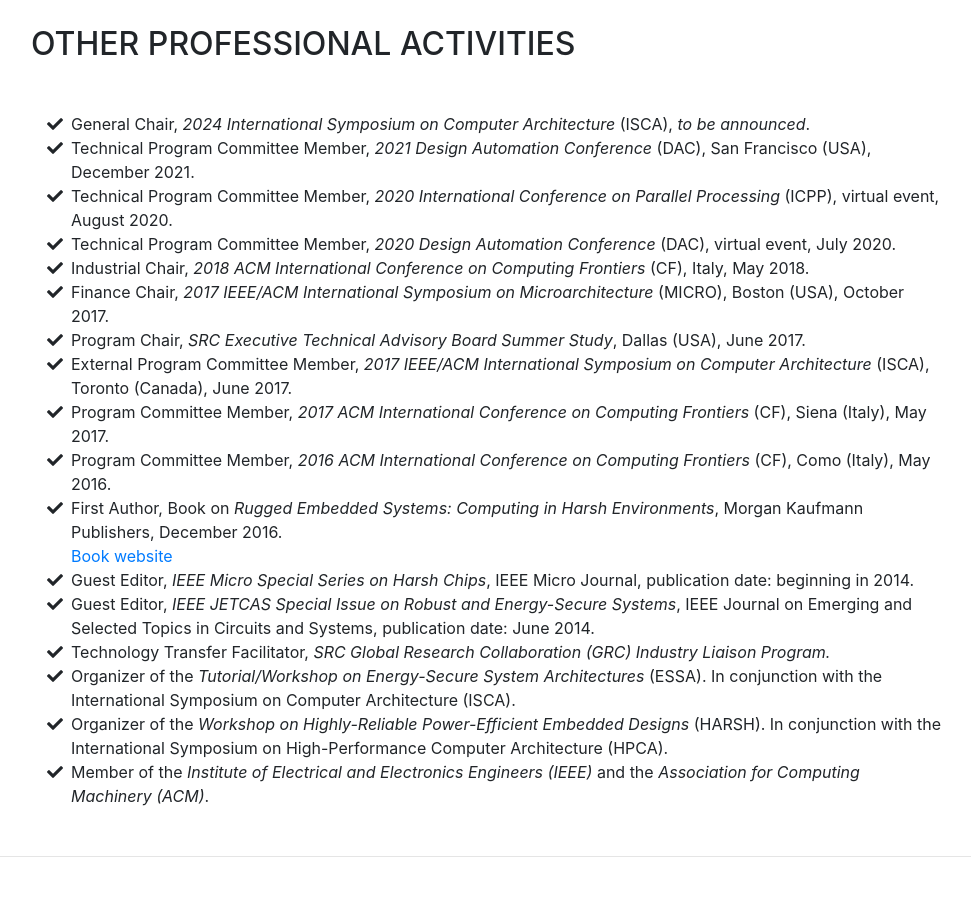
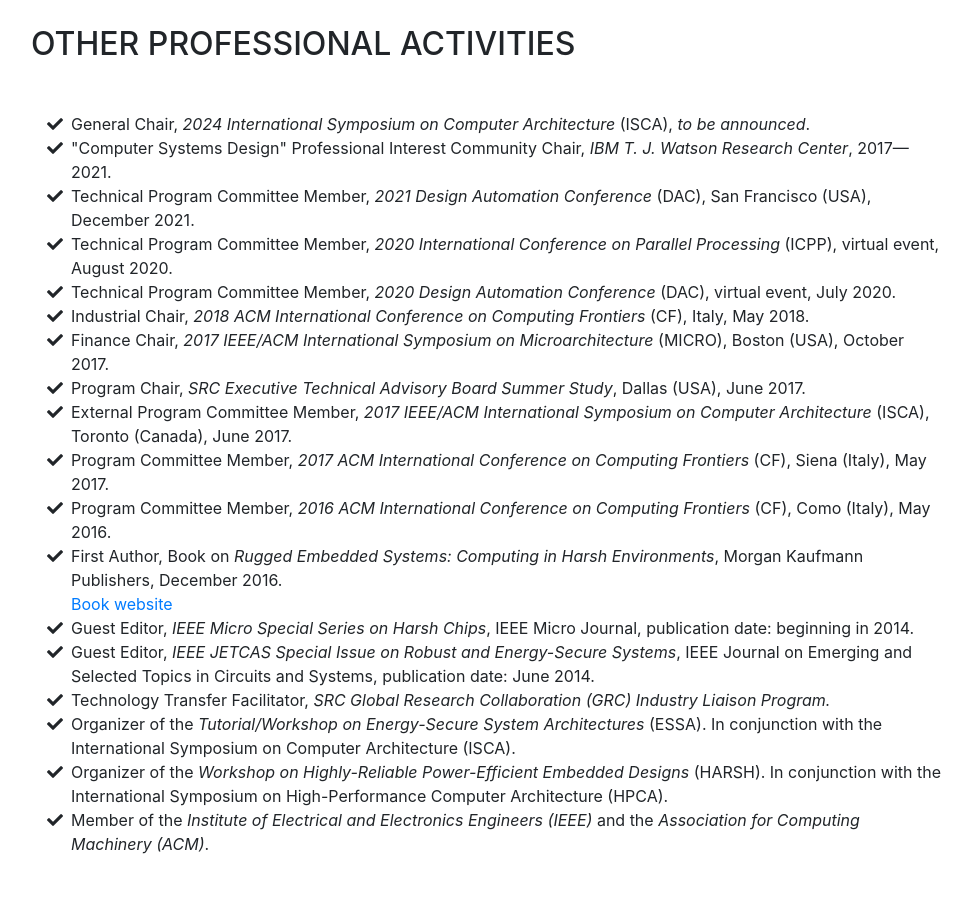
Before and after one commit to augustojv/my-website, a website with bundled scripts: page index.html in a window 1280 px wide. Shown: the part 3560-4461 px from the top of the page, without its empty margins (289-1260 px from the left). Built offline with nearby package versions, Linux system fonts and the light colour scheme; a web font is replaced by a local one.

Commit message:
Website updated

```diff
--- a/index.html
+++ b/index.html
@@ -239,6 +239,10 @@
             <li>
               <i class="fa-li fa fa-check"></i>
               General Chair, <i>2024 International Symposium on Computer Architecture</i> (ISCA), <em>to be announced</em>.
+            </li>
+            <li>
+              <i class="fa-li fa fa-check"></i>
+              "Computer Systems Design" Professional Interest Community Chair, <em>IBM T. J. Watson Research Center</em>, 2017&mdash;2021.
             </li>
             <li>
               <i class="fa-li fa fa-check"></i>
```
